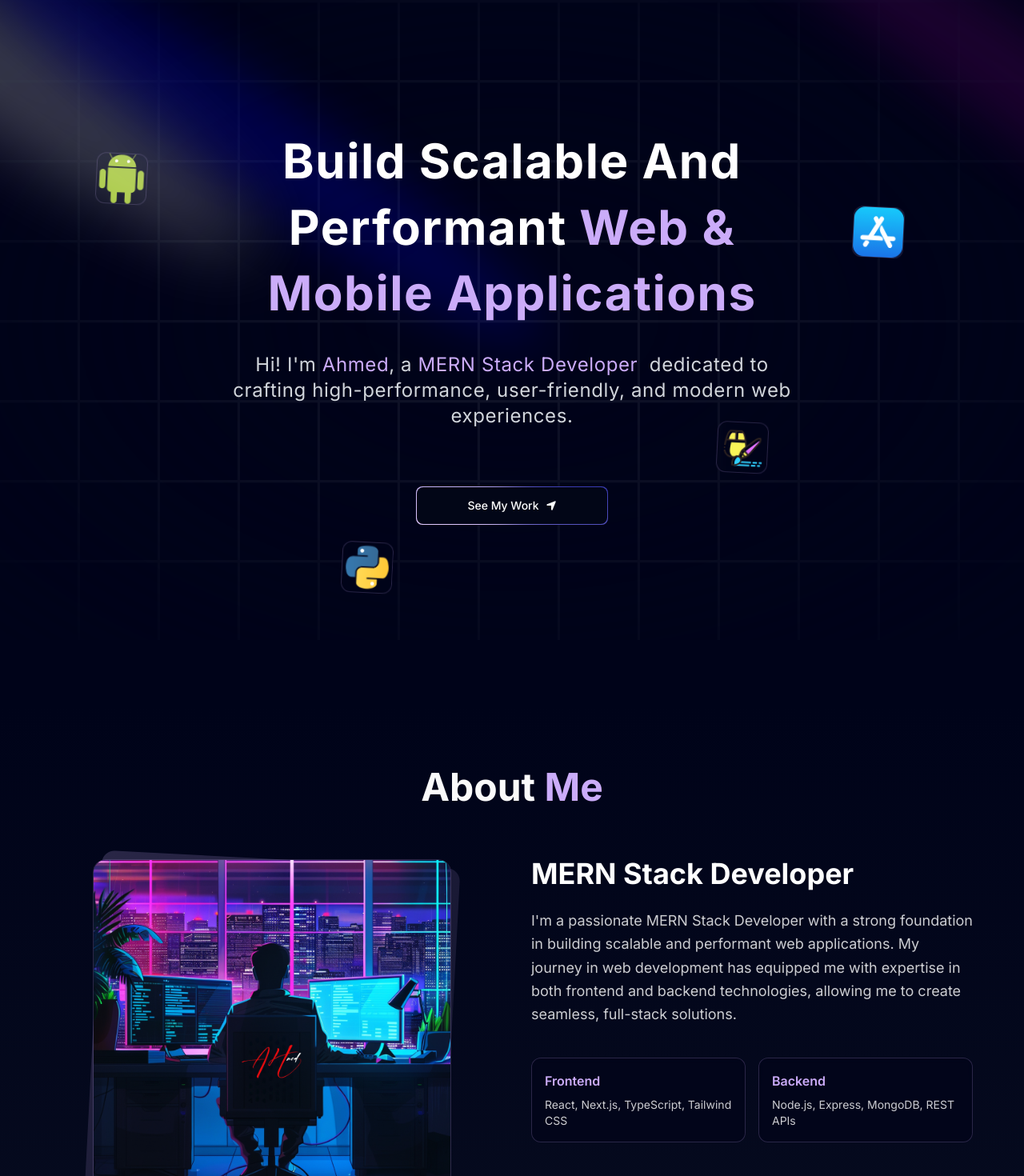
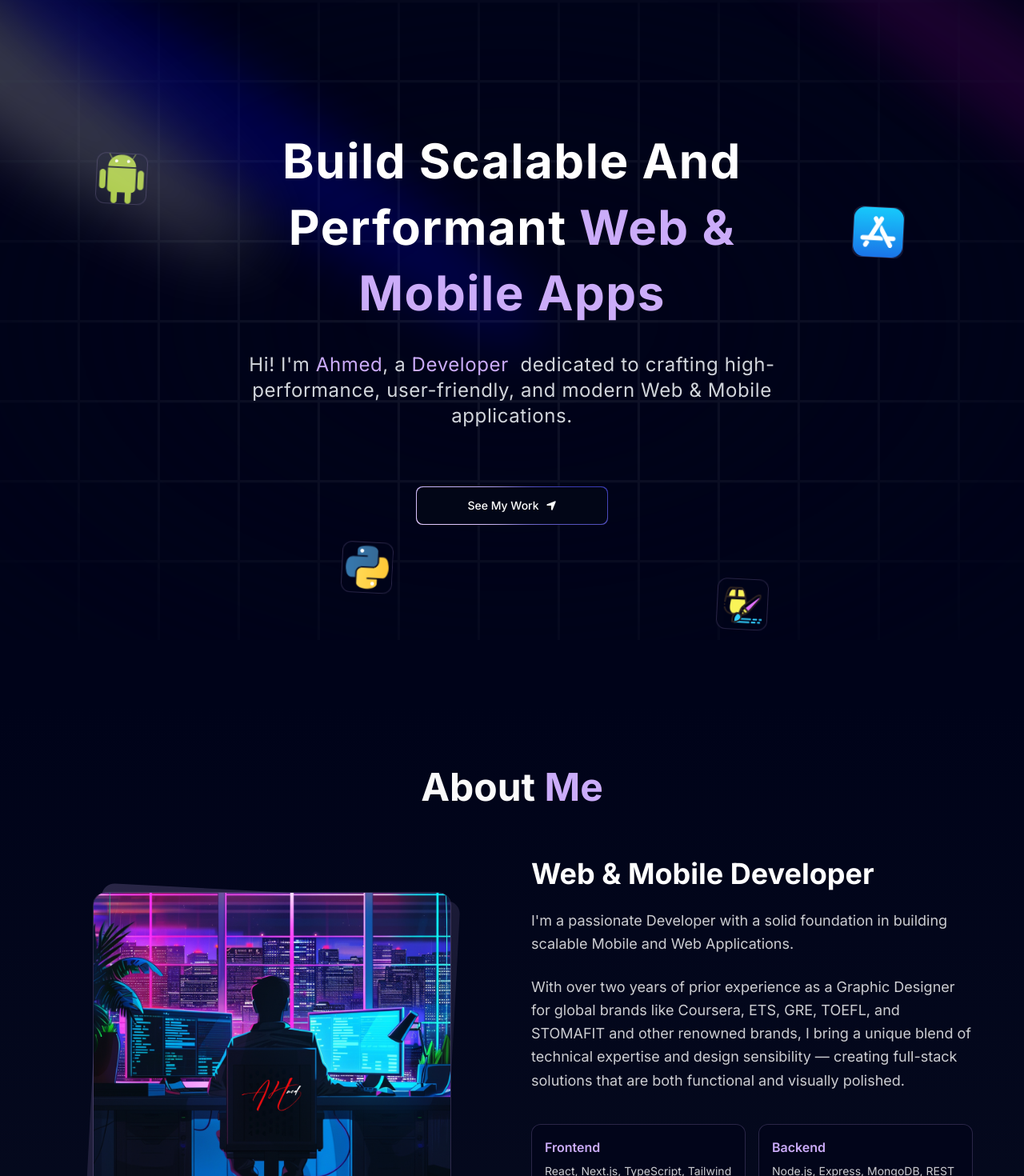
Before and after one commit to MUSTAFAREZA47/my-portfolio, a Next.js app: page / in a window 1280 px wide. Shown: the top 1470 px of the page at 80% size. Built offline with nearby package versions, Linux system fonts and the light colour scheme.

Commit message:
Update About, Contact, Experience, Footer, Hero, and FloatingNavbar components; modify text for clarity, enhance layout, and add Facebook link for improved connectivity.

```diff
--- a/components/About.tsx
+++ b/components/About.tsx
@@ -41,11 +41,14 @@ const About = () => {
                         className="flex flex-col gap-6"
                     >
                         <h2 className="text-3xl md:text-4xl font-bold text-white">
-                            MERN Stack Developer
+                            Web & Mobile Developer
                         </h2>
 
                         <p className="text-white/80 text-lg leading-relaxed">
-                            I&apos;m a passionate MERN Stack Developer with a strong foundation in building scalable and performant web applications. My journey in web development has equipped me with expertise in both frontend and backend technologies, allowing me to create seamless, full-stack solutions.
+                            I&apos;m a passionate Developer with a solid foundation in building scalable Mobile and Web Applications.
+                        </p>
+                        <p className="text-white/80 text-lg leading-relaxed">
+                        With over two years of prior experience as a Graphic Designer for global brands like Coursera, ETS, GRE, TOEFL, and STOMAFIT and other renowned brands, I bring a unique blend of technical expertise and design sensibility — creating full-stack solutions that are both functional and visually polished.
                         </p>
 
                         <div className="grid grid-cols-2 gap-4 mt-4">
--- a/components/Contact.tsx
+++ b/components/Contact.tsx
@@ -3,6 +3,7 @@
 import { motion } from "framer-motion";
 import { FaGithub, FaLinkedin, FaBehance, FaEnvelope, FaMapMarkerAlt, FaPhone, FaWhatsapp } from "react-icons/fa";
 import MagicButton from "./MagicButton";
+import { FaFacebook } from "react-icons/fa6";
 
 const Contact = () => {
   const handleSubmit = (e: React.FormEvent) => {
@@ -46,6 +47,11 @@ const Contact = () => {
       icon: <FaBehance className="w-6 h-6" />,
       title: "Behance",
       link: "https://www.behance.net/mustafareza47"
+    },
+        {
+      icon: <FaFacebook className="w-6 h-6" />,
+      title: "Facebook",
+      link: "https://www.facebook.com/ahmed.reza.572078"
     },
     {
       icon: <FaWhatsapp className="w-6 h-6" />,
--- a/components/Experience.tsx
+++ b/components/Experience.tsx
@@ -68,7 +68,7 @@ const Experience = () => {
                 Technical <span className="text-purple">Skills</span>
             </h1>
 
-            <div className="w-full mt-12 grid lg:grid-cols-2 grid-cols-1 gap-8">
+            <div className="max-w-7xl mx-auto px-4 py-16 sm:px-6 lg:px-8 grid lg:grid-cols-2 grid-cols-1 gap-8">
                 {skillCategories.map((category, index) => (
                     <motion.div
                         key={category.title}
--- a/components/Footer.tsx
+++ b/components/Footer.tsx
@@ -33,7 +33,7 @@ const Footer = () => {
     },
     {
       icon: <FaBehance className="w-5 h-5" />,
-      href: "https://www.behance.net/mustafareza47",
+      href: "https://www.behance.net/mustafareza",
       label: "Behance"
     },
     {
@@ -97,7 +97,7 @@ const Footer = () => {
           <div>
             <h3 className="text-lg font-semibold text-white mb-4">Services</h3>
             <ul className="space-y-2">
-              {['Web Development', 'UI/UX Design', 'Mobile Development', 'API Development'].map((service) => (
+              {['Web Development','App Development', 'API Development',  'UI/UX Design', 'Graphic Design'].map((service) => (
                 <motion.li
                   key={service}
                   className="text-white/60 hover:text-purple transition-colors duration-300 cursor-pointer"
--- a/components/Hero.tsx
+++ b/components/Hero.tsx
@@ -59,13 +59,13 @@ const Hero = () => {
             <FloatingIcon src="/android.svg" alt="Android" className="lg:top-1/4 lg:left-[120px] top-[200px] left-1/4" />
             <FloatingIcon src="/apple.svg" alt="iOS" className="lg:top-1/3 lg:right-[150px] top-1/4 right-1/4 z-10" />
             <FloatingIcon src="/python.png" alt="Web" className="lg:bottom-[50px] bottom-[100px] lg:left-1/3 left-1/4" />
-            <FloatingIcon src="/graphic.svg" alt="Graphic Design" className="lg:bottom-1/4 bottom-[200px] lg:right-1/4 right-1/4" />
+            <FloatingIcon src="/graphic.svg" alt="Graphic Design" className="lg:bottom-1 bottom-[200px] lg:right-1/4 right-1/4" />
 
             {/* Hero Content */}
             <div className="relative z-10 flex flex-col items-center text-center px-4 sm:px-6 lg:px-8 max-w-[89vw] md:max-w-2xl lg:max-w-[60vw] mx-auto">
                 {/* Main Heading with Text Effect */}
                 <TextGenerateEffect
-                    words="Build Scalable And Performant Web & Mobile Applications"
+                    words="Build Scalable And Performant Web & Mobile Apps"
                     className="text-[32px] sm:text-[36px] md:text-5xl lg:text-6xl font-bold"
                 />
 
@@ -73,9 +73,9 @@ const Hero = () => {
                 <p className="mt-4 text-sm sm:text-lg md:text-xl lg:text-2xl text-gray-300 tracking-wide">
                     Hi! I&apos;m&nbsp;
                     <span className="text-purple">Ahmed</span>, a
-                    <span className="text-purple"> MERN Stack Developer</span>&nbsp;
+                    <span className="text-purple"> Developer</span>&nbsp;
                     dedicated to crafting high-performance, user-friendly, and
-                    modern web experiences.
+                    modern Web & Mobile applications.
                 </p>
 
                 {/* CTA Button */}
--- a/components/ui/FloatingNavbar.tsx
+++ b/components/ui/FloatingNavbar.tsx
@@ -77,7 +77,7 @@ export const FloatingNav = ({
           duration: 0.2,
         }}
         className={cn(
-          "flex max-w-fit md:min-w-[70vw] lg:min-w-fit fixed z-[5000] top-10 inset-x-0 mx-auto px-6 py-4 rounded-lg border border-black/.1 shadow-[0px_2px_3px_-1px_rgba(0,0,0,0.1),0px_1px_0px_0px_rgba(25,28,33,0.02),0px_0px_0px_1px_rgba(25,28,33,0.08)] items-center justify-between",
+          "flex max-w-fit md:min-w-[70vw] lg:min-w-fit fixed z-[5000] top-5 inset-x-0 mx-auto px-6 py-4 rounded-lg border border-black/.1 shadow-[0px_2px_3px_-1px_rgba(0,0,0,0.1),0px_1px_0px_0px_rgba(25,28,33,0.02),0px_0px_0px_1px_rgba(25,28,33,0.08)] items-center justify-between",
           className
         )}
         style={{
```
